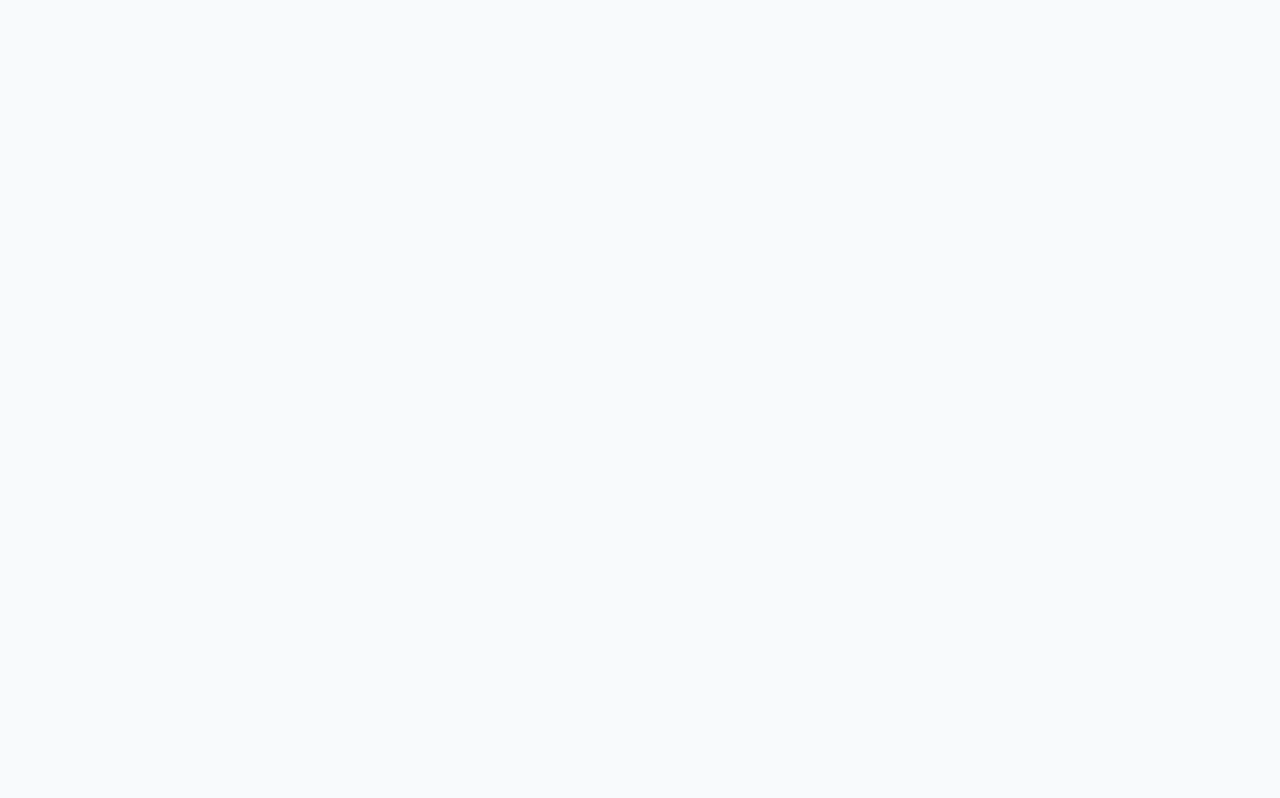
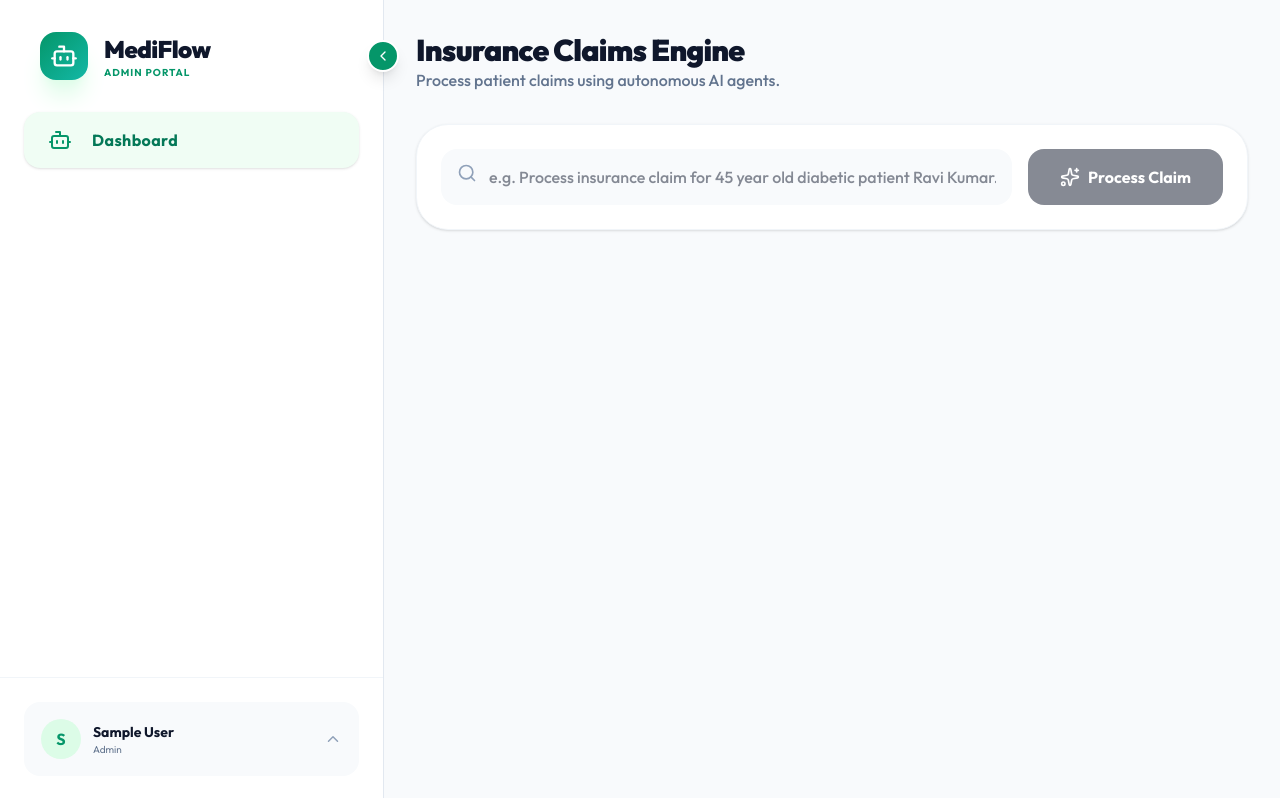
Before and after one commit to Sanasaifi786/MediFlow, a React (Vite) app in the folder frontend/: page /app/claims in a window 1280 px wide. Before the commit this address had no page. Built offline with nearby package versions, Linux system fonts and the light colour scheme; sample sign-in values are in the browser's storage.

Commit message:
feat: add insurance manager dashboard and claims page

```diff
--- a/frontend/src/App.jsx
+++ b/frontend/src/App.jsx
@@ -5,6 +5,7 @@ import Dashboard from './pages/Dashboard';
 import Assistant from './pages/Assistant';
 import Logs from './pages/Logs';
 import Report from './pages/Report';
+import Claims from './pages/Claims';
 import Login from './pages/Login';
 
 // A simple protected route wrapper
@@ -35,6 +36,7 @@ function App() {
         <Route path="assistant" element={<Assistant />} />
         <Route path="logs" element={<Logs />} />
         <Route path="reports" element={<Report />} />
+        <Route path="claims" element={<Claims />} />
       </Route>
     </Routes>
   );
--- a/frontend/src/components/Sidebar.jsx
+++ b/frontend/src/components/Sidebar.jsx
@@ -30,6 +30,11 @@ const Sidebar = ({ isCollapsed }) => {
       { name: 'Assistant', path: '/app/assistant', icon: Bot },
       { name: 'Logs', path: '/app/logs', icon: Terminal },
       { name: 'Report', path: '/app/reports', icon: FileText }
+    ] : []),
+    ...(user?.role === 'insurance_manager' ? [
+      { name: 'Assistant', path: '/app/assistant', icon: Bot },
+      { name: 'Logs', path: '/app/logs', icon: Terminal },
+      { name: 'Claims', path: '/app/claims', icon: FileText }
     ] : [])
   ];
 
--- /dev/null
+++ b/frontend/src/pages/Claims.jsx
@@ -0,0 +1,147 @@
+import React, { useState } from 'react';
+import { Search, ShieldCheck, Activity, Download, Loader2, Sparkles, FileText } from 'lucide-react';
+import api from '../api';
+
+const Claims = () => {
+  const [query, setQuery] = useState('');
+  const [result, setResult] = useState(null);
+  const [loading, setLoading] = useState(false);
+  const [steps, setSteps] = useState([]);
+
+  const processClaim = async (e) => {
+    e.preventDefault();
+    if (!query.trim()) return;
+    setLoading(true);
+    setResult(null);
+    setSteps([]);
+
+    try {
+      const res = await api.post('/insurance/process', { query });
+      if (res.data && res.data.data) {
+        setResult(res.data.data.result || "Claim processed successfully.");
+        setSteps(res.data.data.steps || []);
+      }
+    } catch (err) {
+      console.error(err);
+      setResult("Failed to process the insurance claim. Please try again.");
+    } finally {
+      setLoading(false);
+    }
+  };
+
+  return (
+    <div className="space-y-8 animate-in fade-in duration-700">
+      <header>
+        <h1 className="text-3xl font-black text-slate-900 tracking-tight">Insurance Claims Engine</h1>
+        <p className="text-slate-500 font-medium">Process patient claims using autonomous AI agents.</p>
+      </header>
+
+      {/* Claim Search */}
+      <div className="bg-white rounded-[2rem] p-6 shadow-sm border border-slate-100 flex flex-col md:flex-row gap-4 items-center">
+        <div className="relative flex-1 w-full">
+          <Search className="absolute left-4 top-3.5 text-slate-400" size={20} />
+          <input
+            type="text"
+            placeholder="e.g. Process insurance claim for 45 year old diabetic patient Ravi Kumar..."
+            className="w-full pl-12 p-4 bg-slate-50 rounded-2xl border-none outline-none focus:ring-2 focus:ring-indigo-500 transition-all font-medium"
+            value={query}
+            onChange={(e) => setQuery(e.target.value)}
+          />
+        </div>
+        <button
+          onClick={processClaim}
+          disabled={loading || !query.trim()}
+          className="w-full md:w-auto bg-slate-900 text-white px-8 py-4 rounded-2xl font-bold hover:bg-slate-800 transition-all flex items-center justify-center gap-2 disabled:opacity-50"
+        >
+          {loading ? <Loader2 className="animate-spin" size={20} /> : <Sparkles size={20} />}
+          Process Claim
+        </button>
+      </div>
+
+      {(result || loading || steps.length > 0) && (
+        <div className="grid grid-cols-1 lg:grid-cols-12 gap-8 items-start">
+          {/* Agent Reasoning Timeline */}
+          <div className="lg:col-span-5 bg-white rounded-[2rem] p-8 border border-slate-100 shadow-sm">
+            <div className="flex items-center justify-between mb-8">
+              <h3 className="font-bold text-slate-900 text-lg">Agent Reasoning Steps</h3>
+              <Activity className="text-indigo-500" size={20} />
+            </div>
+
+            <div className="relative border-l-2 border-slate-100 ml-4 space-y-8 min-h-[200px]">
+              {loading && steps.length === 0 && (
+                <div className="flex items-center gap-3 text-slate-400 text-sm ml-4">
+                  <Loader2 className="animate-spin" size={16} />
+                  Initializing Insurance Agent...
+                </div>
+              )}
+              {steps.map((step, index) => (
+                <div key={index} className="relative pl-8">
+                  <div className="absolute -left-[11px] top-1 w-5 h-5 bg-white rounded-full border-4 border-indigo-500"></div>
+                  <h4 className="text-sm font-bold text-slate-800">Step {index + 1}</h4>
+                  <div className="bg-slate-50 p-4 rounded-2xl text-sm text-slate-600 leading-relaxed mt-2 italic">
+                    "{step}"
+                  </div>
+                </div>
+              ))}
+              {result && (
+                <div className="relative pl-8">
+                  <div className="absolute -left-[11px] top-1 w-5 h-5 bg-white rounded-full border-4 border-emerald-500"></div>
+                  <h4 className="text-sm font-bold text-emerald-600">Decision Reached</h4>
+                </div>
+              )}
+            </div>
+          </div>
+
+          {/* Final Decision Area */}
+          <div className="lg:col-span-7">
+            {result ? (
+              <div className="space-y-6 animate-in zoom-in-95 duration-500">
+                <div className="bg-slate-900 rounded-[2.5rem] p-10 text-white relative overflow-hidden shadow-2xl">
+                   <div className="absolute top-0 right-0 p-8 opacity-10">
+                      <ShieldCheck size={120} />
+                   </div>
+                   <h3 className="text-xl font-bold mb-6 flex items-center gap-2">
+                     <ShieldCheck size={24} className="text-indigo-400" />
+                     Final Claim Decision
+                   </h3>
+                   <div className="text-slate-300 leading-relaxed text-lg font-medium whitespace-pre-wrap">
+                     {typeof result === 'string' ? result : JSON.stringify(result, null, 2)}
+                   </div>
+                   <div className="mt-8 pt-6 border-t border-slate-800 flex justify-between items-center">
+                     <span className="text-xs text-slate-500 font-mono tracking-widest uppercase">Processed by MediFlow AI</span>
+                     <button className="flex items-center gap-2 text-indigo-400 font-bold hover:text-white transition-colors">
+                       <Download size={18} />
+                       Export Report
+                     </button>
+                   </div>
+                </div>
+              </div>
+            ) : (
+              <div className="h-full bg-slate-50/50 rounded-[2.5rem] border-2 border-dashed border-slate-200 flex flex-col items-center justify-center p-20 text-center min-h-[400px]">
+                {loading ? (
+                  <>
+                    <Loader2 size={64} className="text-indigo-200 mb-4 animate-spin" />
+                    <h4 className="font-bold text-slate-400 mb-2">Processing Claim...</h4>
+                    <p className="text-slate-400 text-sm max-w-xs mx-auto">
+                      The AI agent is currently analyzing policies and evaluating the claim data.
+                    </p>
+                  </>
+                ) : (
+                  <>
+                    <FileText size={64} className="text-slate-200 mb-4" />
+                    <h4 className="font-bold text-slate-400 mb-2">Awaiting Analysis</h4>
+                    <p className="text-slate-400 text-sm max-w-xs mx-auto">
+                      Enter a claim query to begin automated processing.
+                    </p>
+                  </>
+                )}
+              </div>
+            )}
+          </div>
+        </div>
+      )}
+    </div>
+  );
+};
+
+export default Claims;
```
